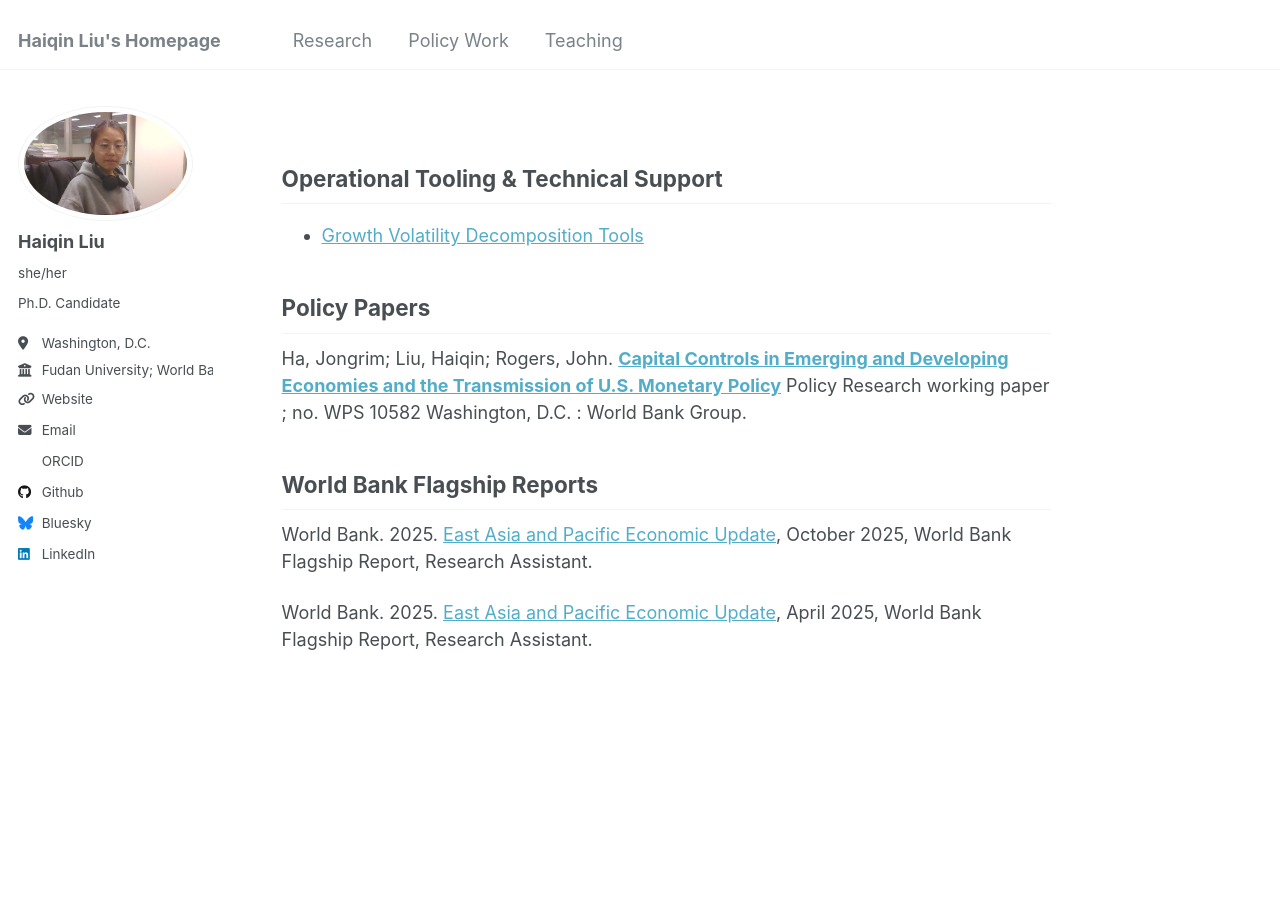
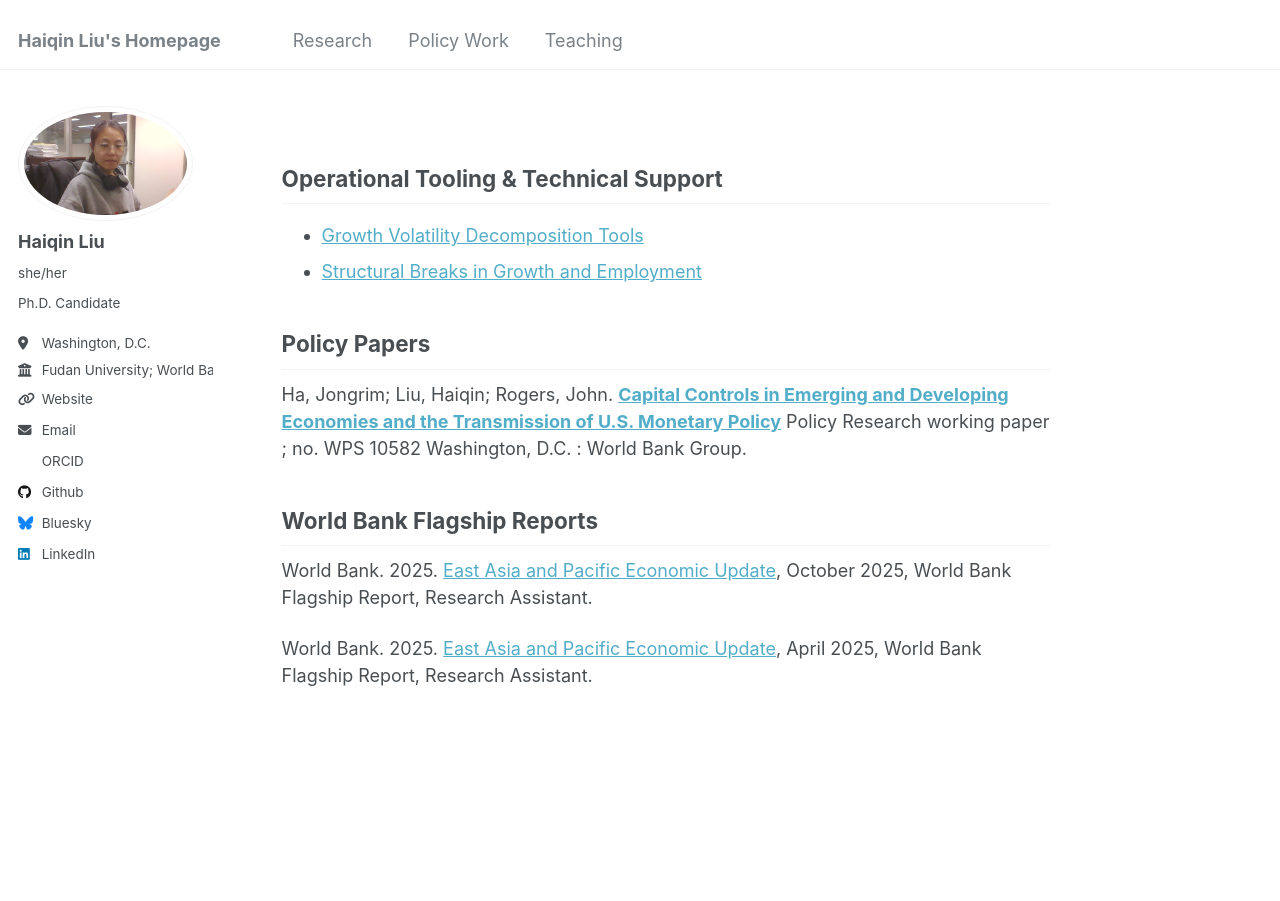
Before and after one commit to liuhaiqinFDU/liuhaiqinFDU.github.io, a Jekyll site: the page built from policy-work.md, in a window 1280 px wide. Built offline with Jekyll 4.4.1, drawn with Linux system fonts in a browser that asks for light colours; some web fonts are replaced.

Commit message:
Update policy-work.md

```diff
--- a/policy-work.md
+++ b/policy-work.md
@@ -7,6 +7,7 @@ title: ""
 ## **Operational Tooling & Technical Support**
 
 - [Growth Volatility Decomposition Tools](https://haiqinliu.shinyapps.io/Vol_Decomp_New/)
+- [Structural Breaks in Growth and Employment](https://liuhaiqin.shinyapps.io/StructuralBreakWAP/)
 
 <!-- [Sectoral Fiscal Spending Shocks & Responses](https://haiqinliu.shinyapps.io/RegionalIO_FiscalShock/)-->
 
```
